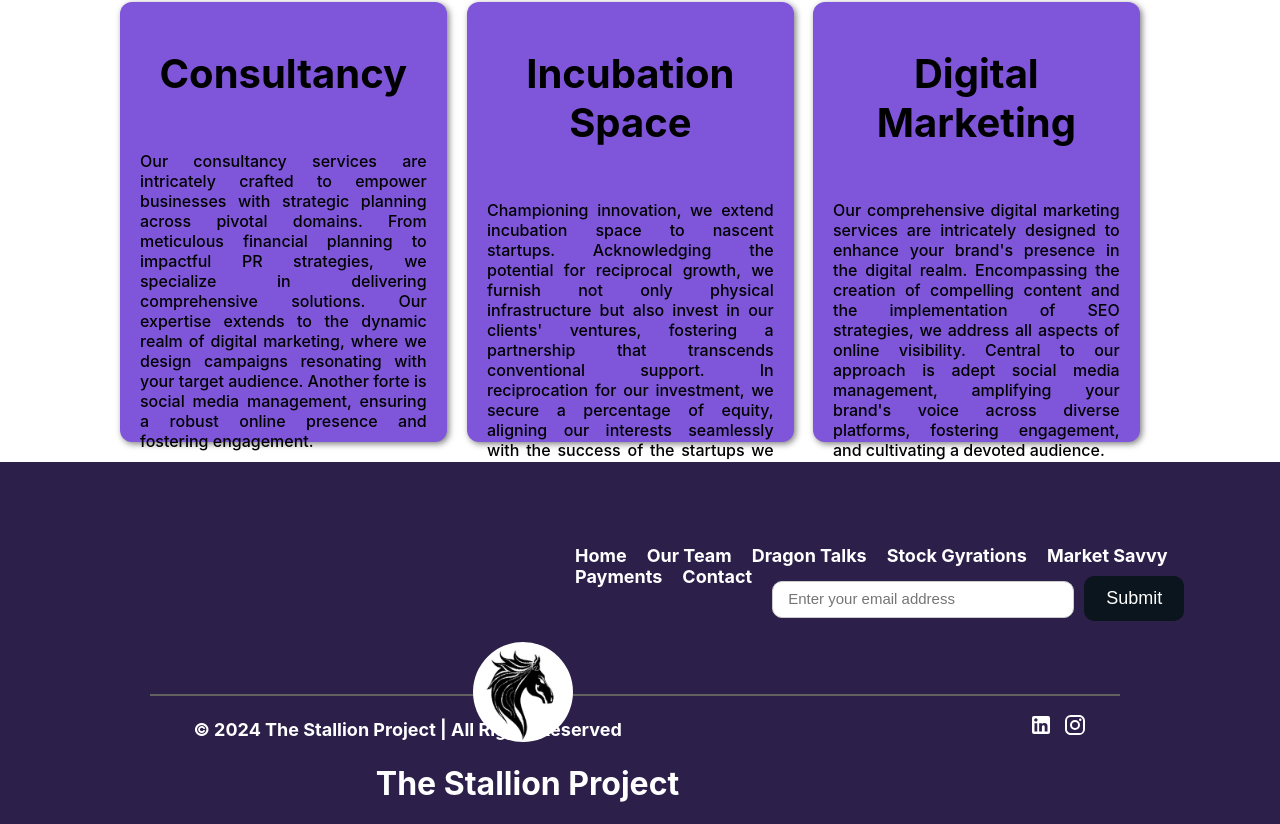
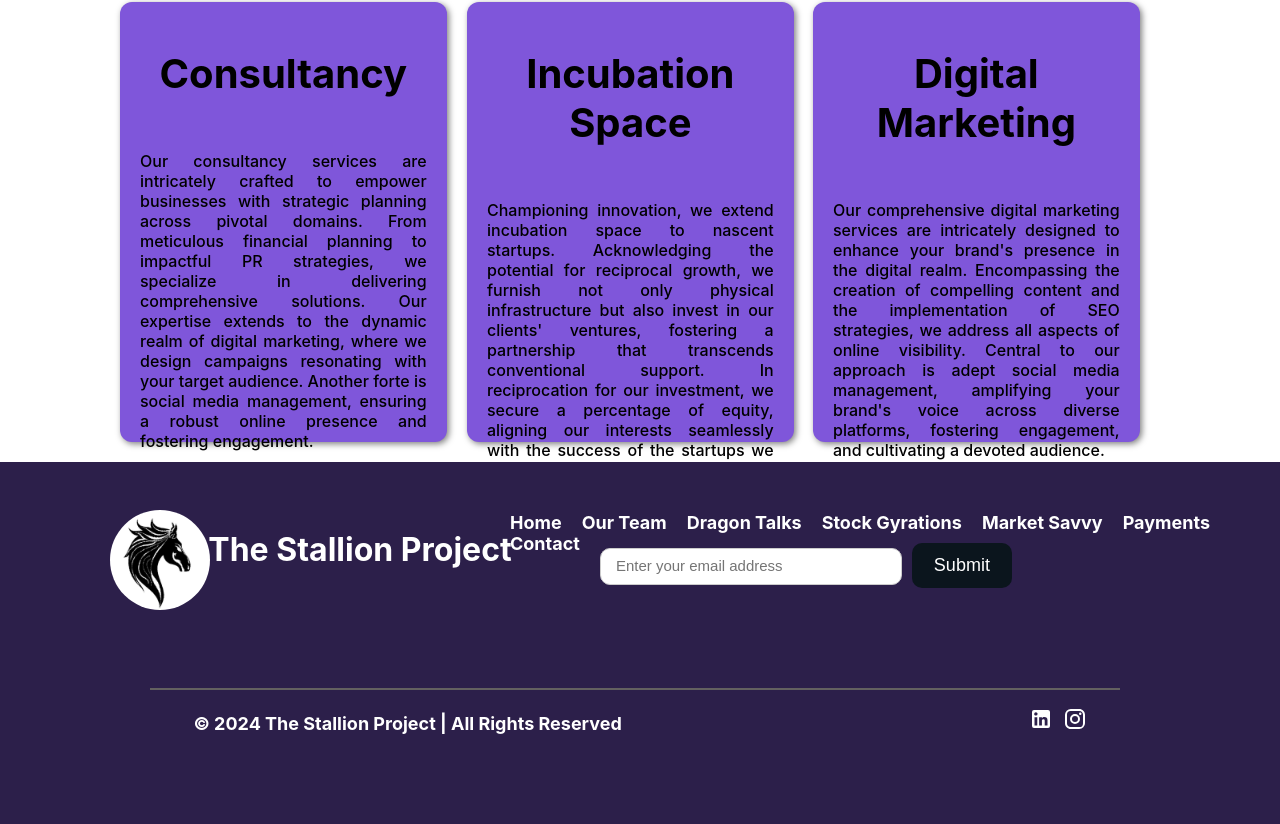
Before and after one commit to jsayyam1/TSP-NEW, a React (Create React App) app: page / in a window 1280 px wide. Shown: the part 1643-2467 px from the top of the page. After the commit the page ends 2433 px from the top, so only its background shows below. Built offline with nearby package versions, Linux system fonts and the light colour scheme.

Commit message:
all done

```diff
--- a/src/App.js
+++ b/src/App.js
@@ -30,7 +30,7 @@
         <Navbar />
         <Stack direction={'column'} spacing={5}>
           <Routes>
-            <Route exact path="/" element={<Services/>} />
+            <Route exact path="/" element={<Home/>} />
           </Routes>
         </Stack>
 
--- a/src/Components/Footer.jsx
+++ b/src/Components/Footer.jsx
@@ -4,6 +4,7 @@
 import '../styles/style.css';
 import LinkedInIcon from '@mui/icons-material/LinkedIn';
 import InstagramIcon from '@mui/icons-material/Instagram';
+import '../styles/footer.css';
 
 const Footer = () => {
 
--- a/src/Components/Home.jsx
+++ b/src/Components/Home.jsx
@@ -1,12 +1,14 @@
 import React from 'react'
 import Section from './Section'
 import Services from './Services'
+import Footer from './Footer'
 
 function Home() {
   return (
     <>
       <Section/>
       <Services/>
+      <Footer/>
     </>
   )
 }
--- a/src/Components/Section.jsx
+++ b/src/Components/Section.jsx
@@ -1,12 +1,14 @@
 import styled from '@emotion/styled';
 import { Box, Button, Input, Stack } from '@mui/material';
 import { motion } from 'framer-motion'; // Import motion from framer-motion
-import React from 'react';
+import React, { useEffect } from 'react';
 import myImage from '../Assets/col-md-6.png';
 import Savvy from '../Assets/market_savyy.png';
 import Stock from '../Assets/tsg.png';
 import Dragon from '../Assets/dt.png';
 import '../styles/style.css';
+import AOS from 'aos';
+import 'aos/dist/aos.css';
 
 const TiltedImg = motion.img;
 
@@ -59,11 +61,17 @@
 });
 
 const Section = () => {
+
+  useEffect(() => {
+    AOS.init({duration: 2000});
+  }, []);
+
+
   return (
     <>
       <Box className="background">
         <Stack direction={'row'} spacing={2} justifyContent={'space-between'}>
-          <div className='container'>
+          <div className='container' data-aos="fade-right">
             <h1 className='main-text'>The Stallion Project</h1>
             <p>We create #new-age entrepreneur</p>
           </div>
--- a/src/Components/Services.jsx
+++ b/src/Components/Services.jsx
@@ -3,8 +3,6 @@
 import aboutimg from '../Assets/image-removebg-preview (3) 1.png'
 import AOS from 'aos';
 import 'aos/dist/aos.css';
-import Section from './Section';
-import Footer from './Footer';
 
 function Services() {
 
@@ -14,7 +12,6 @@
 
   return (
     <>
-    <Section/>
       <div className='aboutus-section'>
         <div data-aos="fade-bottom">
           <h1>About Us</h1>
@@ -70,7 +67,6 @@
           </div>
         </div>
       </div>
-      <Footer/>
     </>
   )
 }
--- /dev/null
+++ b/src/styles/footer.css
@@ -0,0 +1,138 @@
+.footer {
+    width: 100%;
+    height: 60px;
+    position: relative;
+    top: 220px;
+    color: white;
+  }
+
+  .container {
+    display: flex;
+    align-items: center;
+  }
+
+  .container h1 {
+    margin-top: -80px;
+    margin-left: -180px;
+  }
+
+  .tsp-img {
+    height: 100px;
+    width: 100px;
+    border-radius: 100%;
+    margin-right: 10px;
+    margin-left: -570px;
+    margin-top: -280px;
+  }
+
+  .footer .grid-footer {
+    display: grid;
+    grid-template-columns: 1fr minmax(0, 1fr);
+    gap: 20px;
+    align-items: center;
+    padding-top: 40px;
+    padding-left: 20px;
+    padding-bottom: 80px;
+  }
+
+  .footer .grid-footer .footer-pages {
+    display: flex;
+    flex-direction: row;
+    flex-wrap: wrap;
+    justify-content: flex-start;
+    margin-left: -150px;
+  }
+
+  .footer .grid-footer .footer-pages .link {
+    margin-right: 20px;
+    font-size: large;
+    font-weight: bold;
+    color: white;
+    text-decoration: none;
+  }
+
+  .footer .grid-footer .footer-pages .subscribe {
+    margin-top: 10px;
+  }
+
+  .subscribe input[type="text"] {
+    width: 280px;
+    padding: 10px;
+    border: 1px solid #ccc;
+    border-radius: 10px;
+    margin-right: 10px;
+  }
+
+  .subscribe button {
+    padding: 12px 15px;
+    border: none;
+    border-radius: 10px;
+    background-color: #0b151d;
+    color: white;
+    cursor: pointer;
+    width: 100px;
+    font-size: large;
+  }
+
+  .footer .footer-divider {
+    margin-left: 150px;
+    margin-right: 160px;
+    margin-top: 20px;
+    border: 1px solid #636060;
+  }
+
+  .footer-container {
+    display: flex;
+    align-items: center;
+    justify-content: space-around;
+    flex-direction: row;
+  }
+
+  .footer .footer-copyright {
+    margin-top: 15px;
+    margin-bottom: 10px;
+    display: flex;
+    align-items: center;
+    justify-content: center;
+    text-align: center;
+    font-size: large;
+  }
+
+  .social-icons {
+    display: flex;
+    align-items: center;
+    margin-left: 10px;
+  }
+
+  .social-icon {
+    margin-left: 10px;
+  }
+
+  @media only screen and (max-width: 767px) {
+    .footer .grid-footer {
+      grid-template-columns: 1fr;
+      padding-left: 20px;
+      padding-right: 20px;
+    }
+
+    .footer .grid-footer .footer-pages {
+      flex-direction: column;
+      margin-left: 0;
+    }
+
+    .footer .grid-footer .footer-pages .link {
+      margin-right: 0;
+      margin-bottom: 10px;
+    }
+
+    .footer .footer-divider {
+      margin-left: 20px;
+      margin-right: 20px;
+    }
+
+    .container {
+        margin-left: 320px;
+        margin-bottom: 80px;
+        padding-top: -180px;
+    }
+  }
--- a/src/styles/style.css
+++ b/src/styles/style.css
@@ -1,10 +1,10 @@
 /* home section */
 .container {
-  top: 150px;
+  top: 240px;
   position: relative;
   display: flex;
   flex-direction: column;
-  left: 100px;
+  left: 120px;
 }
 
 .container p {
@@ -31,6 +31,7 @@
   transition: 0.8s;
   transform: rotateX( 0deg ) rotateY( 0deg ) rotateZ( 0deg );
   white-space: nowrap;
+  margin-left: 80px;
 }
 
 @media (max-width: 768px) {
@@ -153,131 +154,3 @@
     height: 450px;
   }
 }
-
-/* footer */
-.footer {
-    width: 100%;
-    height: 80px;
-    position: relative;
-    top: 220px;
-    color: white;
-  }
-
-  .container {
-    display: flex;
-    align-items: center;
-  }
-
-  .tsp-img {
-    height: 100px;
-    width: 100px;
-    border-radius: 100%;
-    margin-right: 10px;
-  }
-
-  .footer .grid-footer {
-    display: grid;
-    grid-template-columns: 1fr minmax(0, 1fr);
-    gap: 20px;
-    align-items: center;
-    padding-top: 20px;
-    padding-left: 150px;
-  }
-
-  .footer .grid-footer .footer-pages {
-    display: flex;
-    flex-direction: row;
-    flex-wrap: wrap;
-    justify-content: flex-start;
-    margin-left: -150px;
-  }
-
-  .footer .grid-footer .footer-pages .link {
-    margin-right: 20px;
-    font-size: large;
-    font-weight: bold;
-    color: white;
-    text-decoration: none;
-  }
-
-  .footer .grid-footer .footer-pages .subscribe {
-    margin-top: 10px;
-  }
-
-  .subscribe input[type="text"] {
-    width: 280px;
-    padding: 10px;
-    border: 1px solid #ccc;
-    border-radius: 10px;
-    margin-right: 10px;
-  }
-
-  .subscribe button {
-    padding: 12px 15px;
-    border: none;
-    border-radius: 10px;
-    background-color: #0b151d;
-    color: white;
-    cursor: pointer;
-    width: 100px;
-    font-size: large;
-  }
-
-  .footer .footer-divider {
-    margin-left: 150px;
-    margin-right: 160px;
-    margin-top: 20px;
-    border: 1px solid #636060;
-  }
-
-  .footer-container {
-    display: flex;
-    align-items: center;
-    justify-content: space-around;
-    flex-direction: row;
-  }
-
-  .footer .footer-copyright {
-    margin-top: 15px;
-    margin-bottom: 10px;
-    display: flex;
-    align-items: center;
-    justify-content: center;
-    text-align: center;
-    font-size: large;
-  }
-
-  .social-icons {
-    display: flex;
-    align-items: center;
-    margin-left: 10px;
-  }
-
-  .social-icon {
-    margin-left: 10px;
-  }
-
-
-
-  @media only screen and (max-width: 767px) {
-    .footer .grid-footer {
-      grid-template-columns: 1fr;
-      padding-left: 20px;
-      padding-right: 20px;
-    }
-
-    .footer .grid-footer .footer-pages {
-      flex-direction: column;
-      margin-left: 0;
-    }
-
-    .footer .grid-footer .footer-pages .link {
-      margin-right: 0;
-      margin-bottom: 10px;
-    }
-
-    .footer .footer-divider {
-      margin-left: 20px;
-      margin-right: 20px;
-    }
-  }
```
